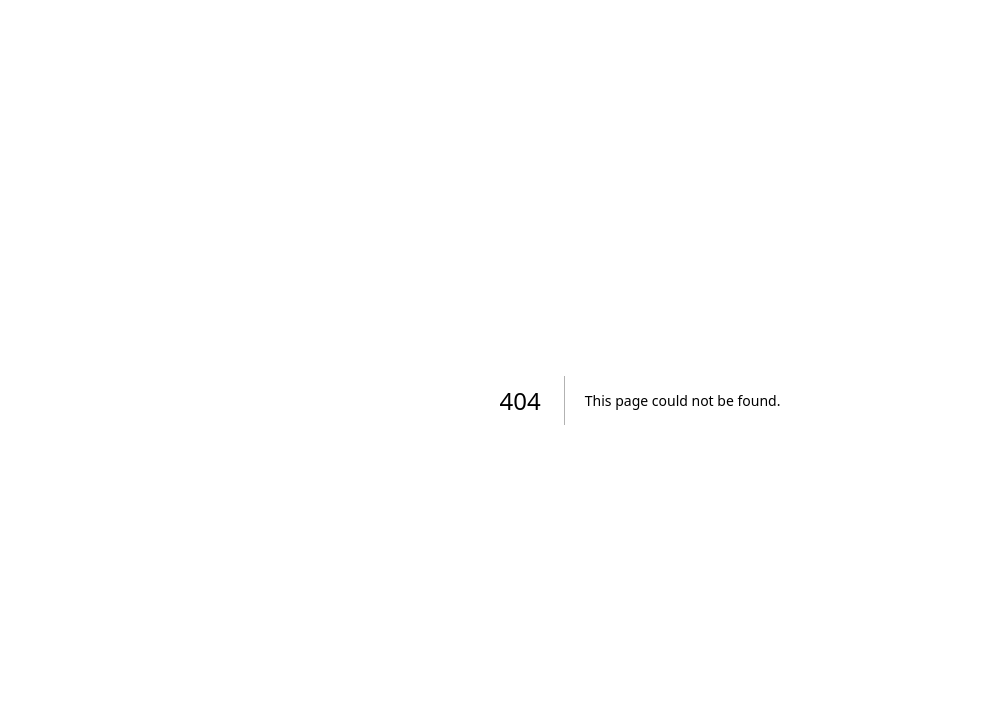
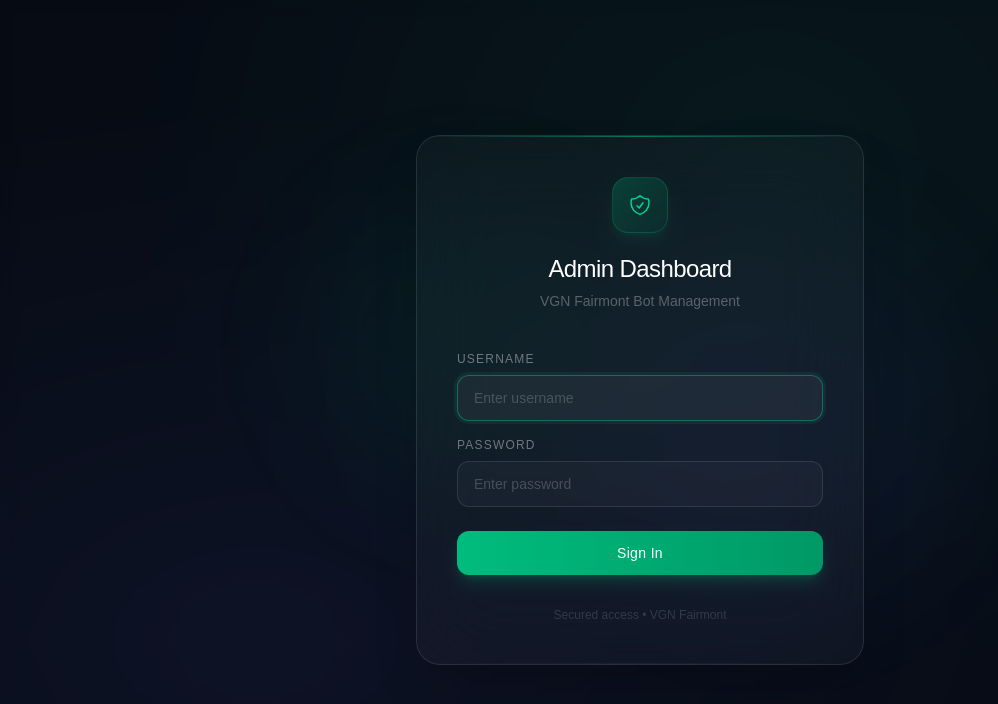
Before and after one commit to KNMNikhil/vgn-fairmont-bot, a Next.js app: page /login in a window 1280 px wide. Before the commit this address had no page. Shown: the top 704 px of the page, without its empty margins (0-998 px from the left). Built offline with nearby package versions, Linux system fonts and the light colour scheme.

Commit message:
feat: replace browser Basic Auth popup with custom glass-morphism login modal

```diff
--- /dev/null
+++ b/src/app/api/auth/login/route.ts
@@ -0,0 +1,27 @@
+import { NextRequest, NextResponse } from "next/server";
+
+export async function POST(request: NextRequest) {
+  const { username, password } = await request.json();
+
+  const validUsername = process.env.ADMIN_USERNAME;
+  const validPassword = process.env.ADMIN_PASSWORD;
+
+  if (!validUsername || !validPassword) {
+    return NextResponse.json({ error: "Server misconfigured" }, { status: 500 });
+  }
+
+  if (username === validUsername && password === validPassword) {
+    const response = NextResponse.json({ success: true });
+    // Set a secure httpOnly session cookie (7 days)
+    response.cookies.set("admin_session", "authenticated", {
+      httpOnly: true,
+      secure: process.env.NODE_ENV === "production",
+      sameSite: "strict",
+      maxAge: 60 * 60 * 24 * 7, // 7 days
+      path: "/",
+    });
+    return response;
+  }
+
+  return NextResponse.json({ error: "Invalid credentials" }, { status: 401 });
+}
--- /dev/null
+++ b/src/app/login/page.tsx
@@ -0,0 +1,164 @@
+"use client";
+
+import { useState, useEffect } from "react";
+import { useRouter } from "next/navigation";
+
+export default function LoginPage() {
+  const [username, setUsername] = useState("");
+  const [password, setPassword] = useState("");
+  const [error, setError] = useState("");
+  const [loading, setLoading] = useState(false);
+  const [visible, setVisible] = useState(false);
+  const [success, setSuccess] = useState(false);
+  const router = useRouter();
+
+  // Fade-in on mount
+  useEffect(() => {
+    const t = setTimeout(() => setVisible(true), 50);
+    return () => clearTimeout(t);
+  }, []);
+
+  async function handleSubmit(e: React.FormEvent) {
+    e.preventDefault();
+    setLoading(true);
+    setError("");
+
+    try {
+      const res = await fetch("/api/auth/login", {
+        method: "POST",
+        headers: { "Content-Type": "application/json" },
+        body: JSON.stringify({ username, password }),
+      });
+
+      if (res.ok) {
+        setSuccess(true);
+        // Fade out and redirect
+        setTimeout(() => {
+          router.replace("/");
+          router.refresh();
+        }, 600);
+      } else {
+        const data = await res.json();
+        setError(data.error || "Invalid credentials. Please try again.");
+        setLoading(false);
+      }
+    } catch {
+      setError("Network error. Please try again.");
+      setLoading(false);
+    }
+  }
+
+  return (
+    <div
+      className={`fixed inset-0 flex items-center justify-center transition-all duration-500 ease-out`}
+      style={{
+        background: "radial-gradient(ellipse at 60% 20%, rgba(16, 185, 129, 0.08) 0%, transparent 60%), radial-gradient(ellipse at 20% 80%, rgba(99, 102, 241, 0.08) 0%, transparent 60%), #060b14",
+      }}
+    >
+      {/* Blurred background overlay */}
+      <div
+        className={`absolute inset-0 backdrop-blur-sm transition-opacity duration-700`}
+        style={{ opacity: visible && !success ? 1 : 0 }}
+      />
+
+      {/* Floating background orbs */}
+      <div className="absolute top-1/4 left-1/4 w-72 h-72 bg-emerald-500/5 rounded-full blur-3xl pointer-events-none" />
+      <div className="absolute bottom-1/4 right-1/4 w-96 h-96 bg-indigo-500/5 rounded-full blur-3xl pointer-events-none" />
+
+      {/* Login Modal */}
+      <div
+        className={`relative z-10 w-full max-w-md mx-4 transition-all duration-700 ease-out`}
+        style={{
+          opacity: visible && !success ? 1 : 0,
+          transform: visible && !success ? "translateY(0) scale(1)" : "translateY(24px) scale(0.97)",
+        }}
+      >
+        {/* Glass Card */}
+        <div className="bg-white/[0.03] backdrop-blur-2xl border border-white/10 rounded-3xl shadow-2xl overflow-hidden">
+          {/* Top accent bar */}
+          <div className="h-px w-full bg-gradient-to-r from-transparent via-emerald-400/50 to-transparent" />
+
+          <div className="p-10">
+            {/* Logo / Title */}
+            <div className="text-center mb-10">
+              <div className="inline-flex items-center justify-center w-14 h-14 rounded-2xl bg-gradient-to-br from-emerald-400/20 to-emerald-600/10 border border-emerald-500/20 mb-5 shadow-lg shadow-emerald-500/10">
+                <svg width="24" height="24" viewBox="0 0 24 24" fill="none" stroke="currentColor" strokeWidth="1.5" className="text-emerald-400">
+                  <path strokeLinecap="round" strokeLinejoin="round" d="M9 12.75L11.25 15 15 9.75m-3-7.036A11.959 11.959 0 013.598 6 11.99 11.99 0 003 9.749c0 5.592 3.824 10.29 9 11.623 5.176-1.332 9-6.03 9-11.622 0-1.31-.21-2.571-.598-3.751h-.152c-3.196 0-6.1-1.248-8.25-3.285z" />
+                </svg>
+              </div>
+              <h1 className="text-2xl font-light text-white tracking-tight">Admin Dashboard</h1>
+              <p className="text-white/30 text-sm mt-1.5 font-light">VGN Fairmont Bot Management</p>
+            </div>
+
+            {/* Form */}
+            <form onSubmit={handleSubmit} className="space-y-4">
+              <div>
+                <label className="block text-xs font-medium text-white/40 uppercase tracking-widest mb-2">Username</label>
+                <input
+                  type="text"
+                  value={username}
+                  onChange={(e) => setUsername(e.target.value)}
+                  required
+                  autoFocus
+                  autoComplete="username"
+                  placeholder="Enter username"
+                  className="w-full bg-white/[0.03] border border-white/10 rounded-xl px-4 py-3 text-white text-sm placeholder-white/20 outline-none focus:border-emerald-500/50 focus:bg-white/[0.05] focus:shadow-[0_0_0_3px_rgba(52,211,153,0.08)] transition-all duration-200"
+                />
+              </div>
+
+              <div>
+                <label className="block text-xs font-medium text-white/40 uppercase tracking-widest mb-2">Password</label>
+                <input
+                  type="password"
+                  value={password}
+                  onChange={(e) => setPassword(e.target.value)}
+                  required
+                  autoComplete="current-password"
+                  placeholder="Enter password"
+                  className="w-full bg-white/[0.03] border border-white/10 rounded-xl px-4 py-3 text-white text-sm placeholder-white/20 outline-none focus:border-emerald-500/50 focus:bg-white/[0.05] focus:shadow-[0_0_0_3px_rgba(52,211,153,0.08)] transition-all duration-200"
+                />
+              </div>
+
+              {/* Error message */}
+              {error && (
+                <div className="flex items-center gap-2 bg-red-500/10 border border-red-500/20 rounded-xl px-4 py-3">
+                  <svg width="14" height="14" viewBox="0 0 24 24" fill="none" stroke="currentColor" strokeWidth="2" className="text-red-400 shrink-0">
+                    <circle cx="12" cy="12" r="10"/><line x1="12" y1="8" x2="12" y2="12"/><line x1="12" y1="16" x2="12.01" y2="16"/>
+                  </svg>
+                  <p className="text-red-400 text-xs">{error}</p>
+                </div>
+              )}
+
+              {/* Submit Button */}
+              <button
+                type="submit"
+                disabled={loading}
+                className="w-full mt-2 bg-gradient-to-r from-emerald-500 to-emerald-600 hover:from-emerald-400 hover:to-emerald-500 text-white font-medium py-3 rounded-xl transition-all duration-200 shadow-lg shadow-emerald-500/20 hover:shadow-emerald-500/30 hover:scale-[1.01] active:scale-[0.99] disabled:opacity-50 disabled:cursor-not-allowed disabled:hover:scale-100 text-sm tracking-wide"
+              >
+                {loading ? (
+                  <span className="flex items-center justify-center gap-2">
+                    <svg className="animate-spin w-4 h-4" viewBox="0 0 24 24" fill="none">
+                      <circle className="opacity-25" cx="12" cy="12" r="10" stroke="currentColor" strokeWidth="4"/>
+                      <path className="opacity-75" fill="currentColor" d="M4 12a8 8 0 018-8V0C5.373 0 0 5.373 0 12h4z"/>
+                    </svg>
+                    Authenticating...
+                  </span>
+                ) : (
+                  "Sign In"
+                )}
+              </button>
+            </form>
+
+            {/* Footer */}
+            <p className="text-center text-white/15 text-xs mt-8 font-light">
+              Secured access • VGN Fairmont
+            </p>
+          </div>
+
+          {/* Bottom accent bar */}
+          <div className="h-px w-full bg-gradient-to-r from-transparent via-white/5 to-transparent" />
+        </div>
+      </div>
+    </div>
+  );
+}
--- a/src/proxy.ts
+++ b/src/proxy.ts
@@ -2,48 +2,34 @@ import { NextResponse } from 'next/server';
 import type { NextRequest } from 'next/server';
 
 export function proxy(req: NextRequest) {
-  // Only apply Basic Auth in production (optional) or if ADMIN_PASSWORD is set
-  const adminPassword = process.env.ADMIN_PASSWORD;
-  const adminUsername = process.env.ADMIN_USERNAME || 'admin'; // default to admin if they only set password
+  const url = req.nextUrl;
 
-  if (!adminPassword) {
-    // If no password is set, we bypass auth (for local development before setting it up)
+  // 1. Always allow public/bot routes
+  if (
+    url.pathname.startsWith('/api/webhook') ||
+    url.pathname.startsWith('/api/cron') ||
+    url.pathname.startsWith('/api/media') ||
+    url.pathname.startsWith('/api/auth') || // Allow the login API itself
+    url.pathname.startsWith('/login')        // Allow the login page itself
+  ) {
     return NextResponse.next();
   }
 
-  const basicAuth = req.headers.get('authorization');
+  // 2. Check for session cookie
+  const session = req.cookies.get('admin_session');
 
-  if (basicAuth) {
-    const authValue = basicAuth.split(' ')[1];
-    const [user, pwd] = atob(authValue).split(':');
-
-    // We accept the configured username and password
-    if (user === adminUsername && pwd === adminPassword) {
-      return NextResponse.next();
-    }
+  if (session?.value === 'authenticated') {
+    return NextResponse.next();
   }
 
-  return new NextResponse('Auth required', {
-    status: 401,
-    headers: {
-      'WWW-Authenticate': 'Basic realm="Secure Dashboard"',
-    },
-  });
+  // 3. Not authenticated — redirect to the custom login page
+  const loginUrl = new URL('/login', req.url);
+  return NextResponse.redirect(loginUrl);
 }
 
-// See "Matching Paths" below to learn more
+// Match all paths
 export const config = {
   matcher: [
-    /*
-     * Protect the root dashboard: '/'
-     * Protect the admin API endpoints: '/api/conversations/:path*', '/api/analytics', '/api/whitelist'
-     * Do NOT protect webhook: '/api/webhook'
-     * Do NOT protect cron: '/api/cron/:path*'
-     * Do NOT protect static files, Next.js internals, or public images
-     */
-    '/',
-    '/api/conversations/:path*',
-    '/api/analytics/:path*',
-    '/api/whitelist/:path*',
+    '/((?!_next/static|_next/image|favicon.ico).*)',
   ],
 };
```
